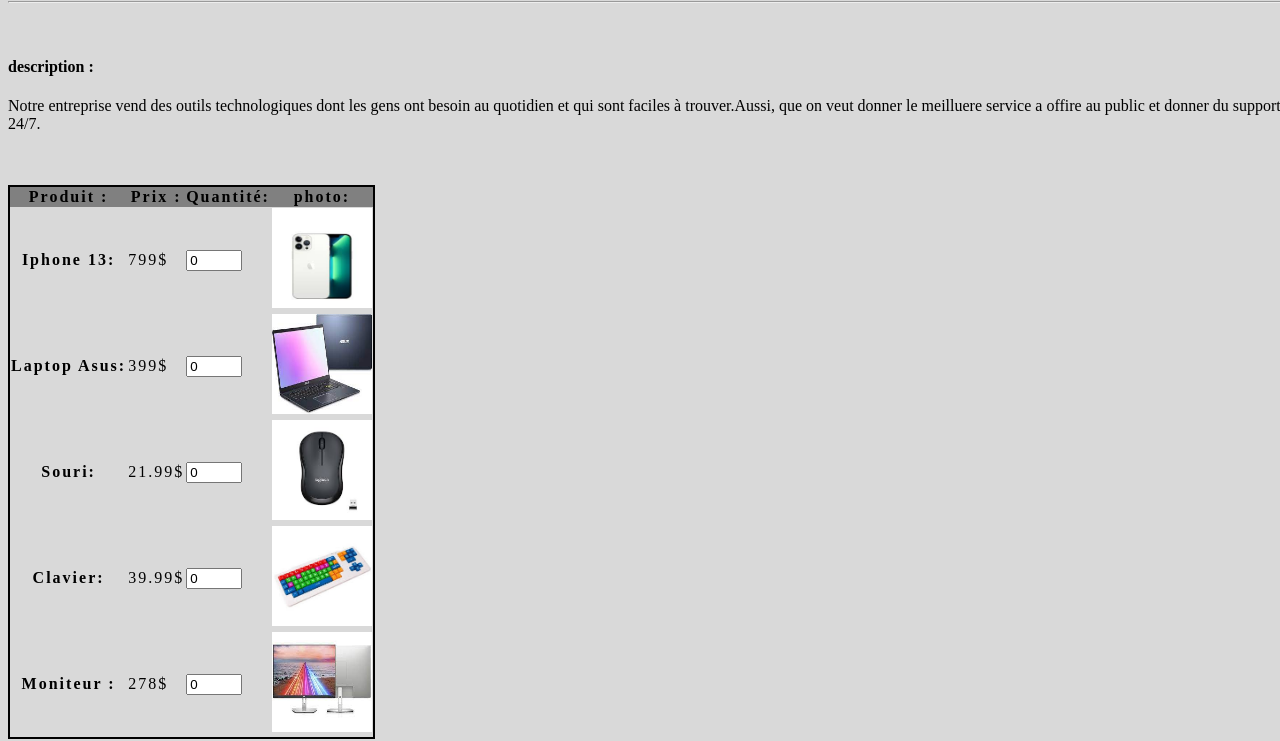
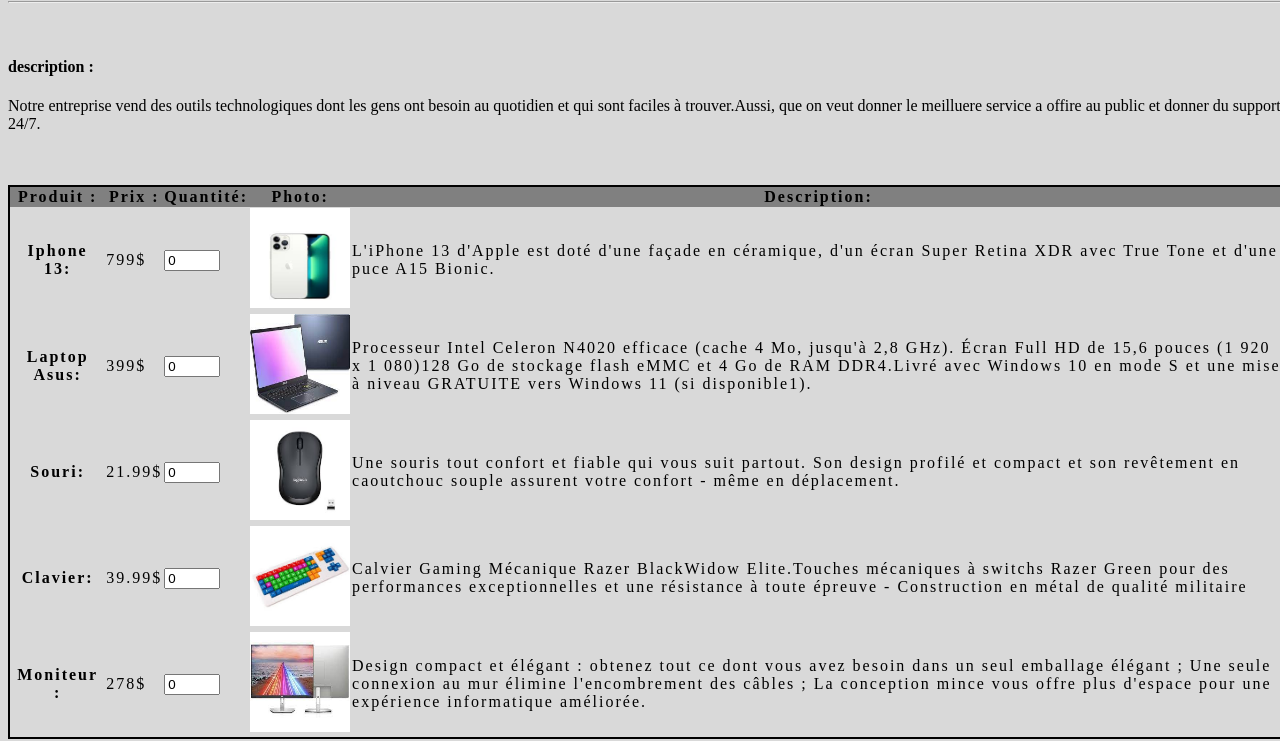
Before and after one commit to Liam-Aubertin/Liam-Aubertin.github.io, a plain HTML site: page commerce.html in a window 1280 px wide. Shown: the part 79-820 px from the top of the page. Drawn offline with Linux system fonts and the light colour scheme.

Commit message:
description des produit

```diff
--- a/commerce.html
+++ b/commerce.html
@@ -27,39 +27,42 @@
         <th scope = "col"> Produit : </th>
         <th scope = "col"> Prix : </th>
         <th scope = "col"> Quantité: </th>
-        <th scope = "col"> photo: </th>
+        <th scope = "col"> Photo: </th>
+        <th scope = "col"> Description: </th>
       </tr>
       <tr>
         <th scope = "row"> Iphone 13: </th>
           <td> 799$ </td>
           <td><input type="number" id= "quaI" min="0" max="15"
  value="0" step="1" onkeypress="return false;" /></td>
-        <td><img src="img/iphone.jfif" width = "100" height = "100"></td>
+        <td><img src="img/iphone.jfif" width = "100" height = "100"></td> <td> <p> L'iPhone 13 d'Apple est doté d'une façade en céramique, d'un écran Super Retina XDR avec True Tone et d'une puce A15 Bionic. </p> </td>
       </tr>
        <tr>
         <th scope = "row"> Laptop Asus: </th>
           <td> 399$ </td>
           <td><input type="number"  id= "quaL" min="0" max="15"
  value="0" step="1" onkeypress="return false;" /></td> <td><img src="img/Asus.jfif" width = "100" height = "100"></td>
+         <td> <p> Processeur Intel Celeron N4020 efficace (cache 4 Mo, jusqu'à 2,8 GHz). Écran Full HD de 15,6 pouces (1 920 x 1 080)128 Go de stockage flash eMMC et 4 Go de RAM DDR4.Livré avec Windows 10 en mode S et une mise à niveau GRATUITE vers Windows 11 (si disponible1).</p></td>
       </tr>
        <tr>
         <th scope = "row"> Souri: </th>
           <td> 21.99$ </td>
          <td><input type="number" id= "quaS" min="0" max="15"
- value="0" step="1" onkeypress="return false;" /></td> <td><img src="img/souri.jfif" width = "100" height = "100"> </td>
+ value="0" step="1" onkeypress="return false;" /></td> <td><img src="img/souri.jfif" width = "100" height = "100"> </td> <td><p> Une souris tout confort et fiable qui vous suit partout. Son design profilé et compact et son revêtement en caoutchouc souple assurent votre confort - même en déplacement.</p></td>
       </tr>
       <tr>
         <th scope = "row"> Clavier: </th>
          <td> 39.99$ </td>
          <td><input type="number"  id= "quaC" min="0" max="15"
  value="0" step="1" onkeypress="return false;" /></td>
-     <td> <img src="img/Clavier.jfif" width = "100" height = "100">  </td>
+     <td> <img src="img/Clavier.jfif" width = "100" height = "100">  </td> <td><p>Calvier Gaming Mécanique Razer BlackWidow Elite.Touches mécaniques à switchs Razer Green pour des performances exceptionnelles et une résistance à toute épreuve - Construction en métal de qualité militaire
+</p></td>
       </tr>
       <tr>
         <th scope = "row"> Moniteur : </th>
         <td> 278$ </td>
          <td><input type="number"  id= "quaM" min="0" max="15"
- value="0" step="1" onkeypress="return false;" /> <td><img src="img/moniteur.jfif" width = "100" height = "100"> </td>
+ value="0" step="1" onkeypress="return false;" /> <td><img src="img/moniteur.jfif" width = "100" height = "100"> </td> <td><p>Design compact et élégant : obtenez tout ce dont vous avez besoin dans un seul emballage élégant ; Une seule connexion au mur élimine l'encombrement des câbles ; La conception mince vous offre plus d'espace pour une expérience informatique améliorée.</p></td>
       </tr>
 
 
```
